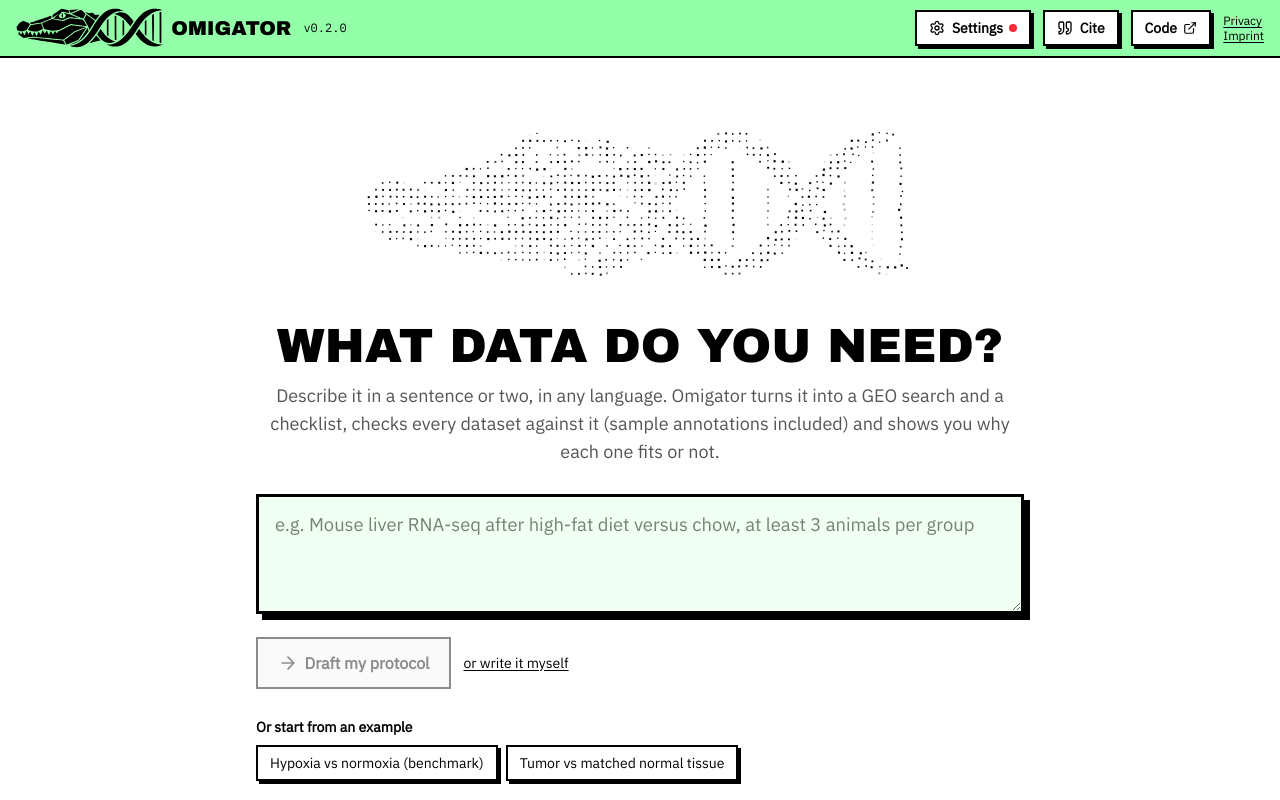
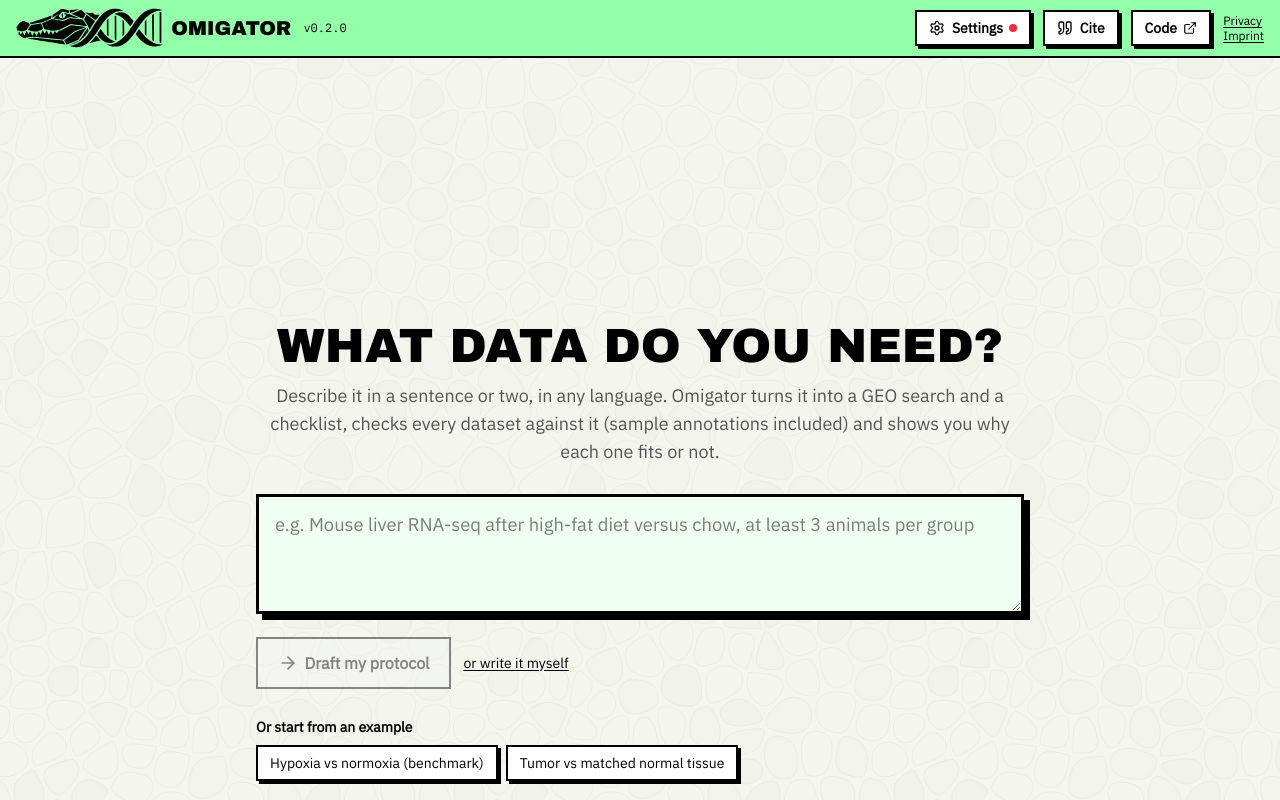
Before and after one commit to rickintoplace/Omigator, a React (Vite) app: page / in a window 1280 px wide. Built offline with nearby package versions, Linux system fonts and the light colour scheme.

Commit message:
Start page gets the scales too, washed lighter for its free text

```diff
--- a/src/index.css
+++ b/src/index.css
@@ -277,6 +277,12 @@ details > summary:hover {
   background-image: url('./assets/scales.svg');
   background-attachment: local;
 }
+/* The start page is mostly free text: the same scales, washed halfway to paper. */
+.scales-bg-soft {
+  --wash: color-mix(in srgb, var(--color-paper) 50%, transparent);
+  background-color: var(--color-scales);
+  background-image: linear-gradient(var(--wash), var(--wash)), url('./assets/scales.svg');
+}
 
 .logo-wallpaper {
   width: 40em;
--- a/src/ui/components/StartScreen.tsx
+++ b/src/ui/components/StartScreen.tsx
@@ -30,7 +30,7 @@ export function StartScreen(p: StartScreenProps) {
   const draft = () => (p.hasKey ? p.onDraft() : setAskKey(true));
 
   return (
-    <div className="min-h-full flex flex-col items-center px-5 py-10 md:py-14">
+    <div className="min-h-full flex flex-col items-center px-5 py-10 md:py-14 scales-bg-soft">
       <div className="w-full max-w-3xl space-y-7">
         <ParticleLogo imageSrc={omigatorLogoPng} className="logo-wallpaper mx-auto" />
 
@@ -116,7 +116,7 @@ export function StartScreen(p: StartScreenProps) {
           </div>
         )}
 
-        <div className="card p-4 flex flex-wrap items-center gap-4 scales-bg">
+        <div className="card p-4 flex flex-wrap items-center gap-4">
           <div className="flex-1 min-w-[14rem]">
             <div className="font-semibold">Just looking?</div>
             <div className="text-sm text-[var(--color-muted)]">Replay a real, recorded run of 187 datasets. No key, nothing sent anywhere.</div>
```
